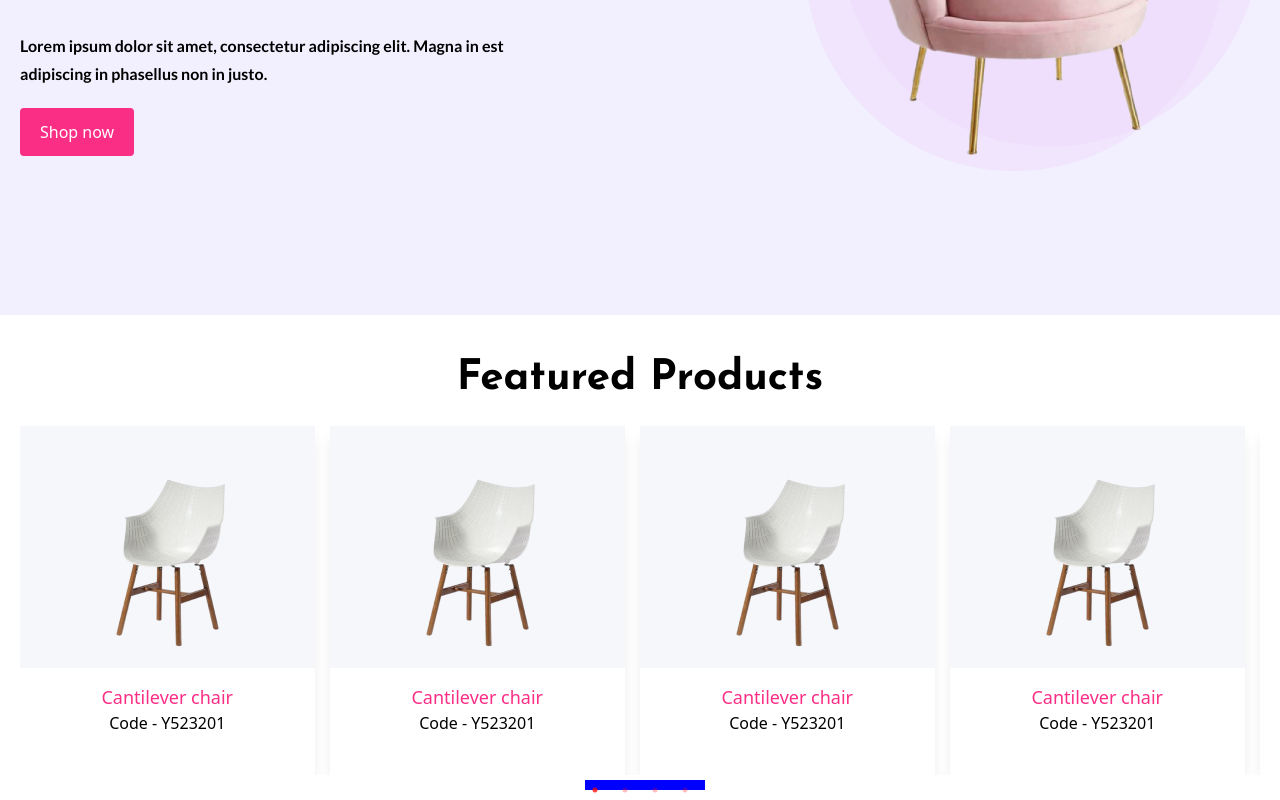
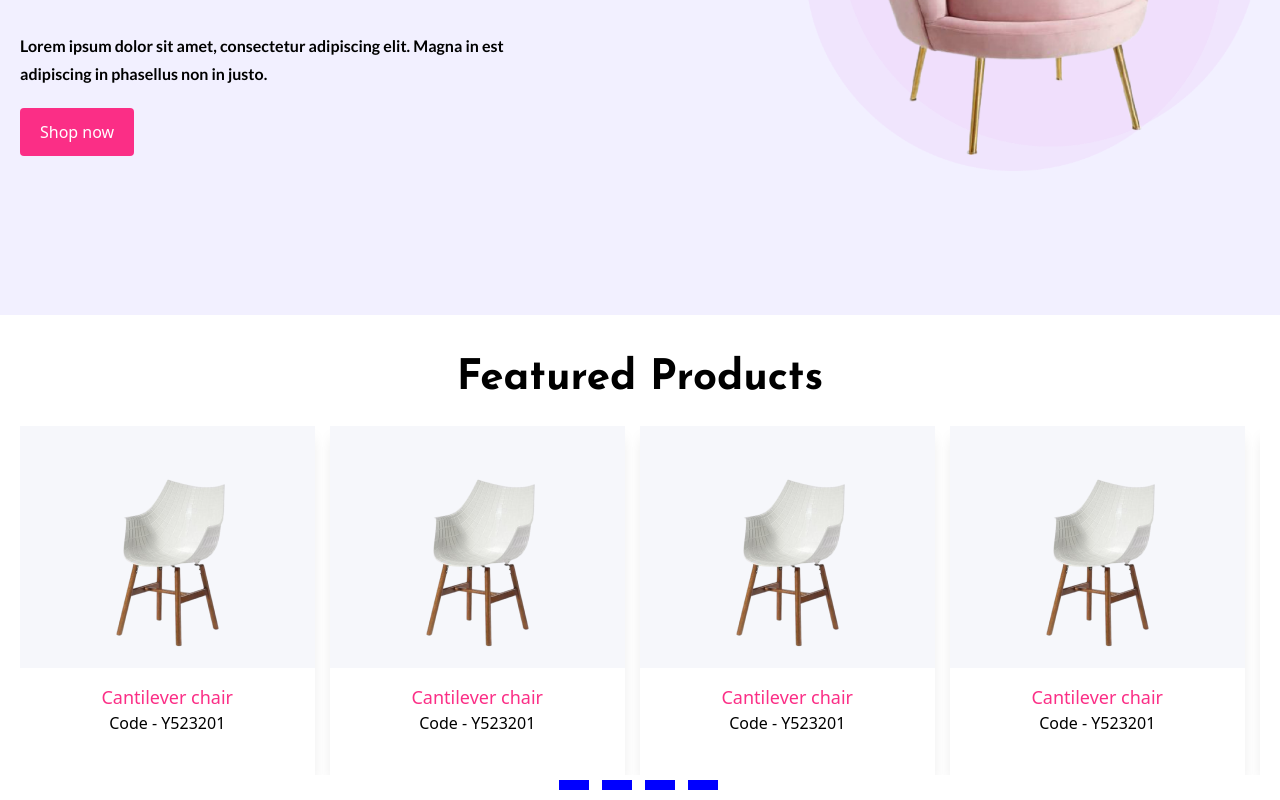
Before and after one commit to iftykhar/Ecommerce-react, a React (Vite) app: page / in a window 1280 px wide. Shown: the part 593-1393 px from the top of the page. Built offline with nearby package versions, Linux system fonts and the light colour scheme.

Commit message:
featured area

```diff
--- a/src/App.css
+++ b/src/App.css
@@ -43,6 +43,7 @@
 
 .slick-dots li button::before{
   color: red !important;
+  display: none !important;
 }
 
 .slick-dots li button {
@@ -50,3 +51,7 @@
   width: 30px !important;
   background-color: blue !important ;
 }
+
+.slick-dots li {
+  margin-right: 18px !important;
+}
```
